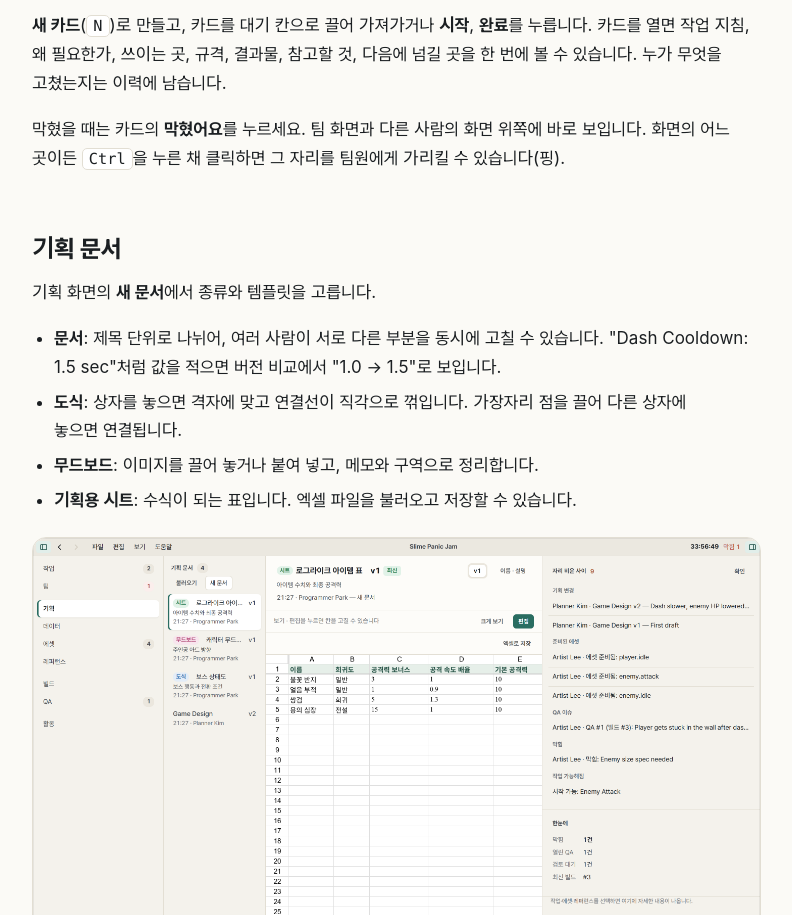
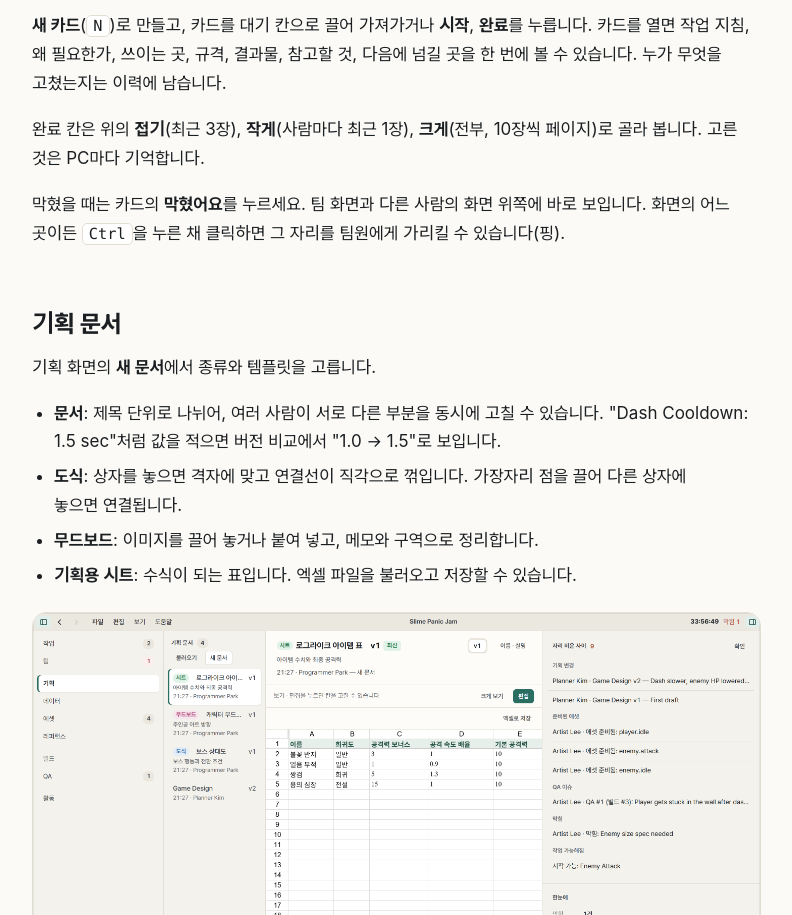
Before and after one commit to tuiella/gamejam-hub, a plain HTML site: page guide.html in a window 1280 px wide. Shown: the part 2747-3662 px from the top of the page, without its empty margins (324-1116 px from the left). Drawn offline with Linux system fonts and the light colour scheme; a web font is replaced by a local one.

Commit message:
설명서: 완료 칸 보기 세 단계 (0.1.2)
Co-Authored-By: Claude Opus 5.5 <noreply@anthropic.com>

```diff
--- a/guide.html
+++ b/guide.html
@@ -102,6 +102,7 @@
 
       <h2 id="cards">작업 카드</h2>
       <p><b>새 카드</b>(<kbd>N</kbd>)로 만들고, 카드를 대기 칸으로 끌어 가져가거나 <b>시작</b>, <b>완료</b>를 누릅니다. 카드를 열면 작업 지침, 왜 필요한가, 쓰이는 곳, 규격, 결과물, 참고할 것, 다음에 넘길 곳을 한 번에 볼 수 있습니다. 누가 무엇을 고쳤는지는 이력에 남습니다.</p>
+      <p>완료 칸은 위의 <b>접기</b>(최근 3장), <b>작게</b>(사람마다 최근 1장), <b>크게</b>(전부, 10장씩 페이지)로 골라 봅니다. 고른 것은 PC마다 기억합니다.</p>
       <p>막혔을 때는 카드의 <b>막혔어요</b>를 누르세요. 팀 화면과 다른 사람의 화면 위쪽에 바로 보입니다. 화면의 어느 곳이든 <kbd>Ctrl</kbd>을 누른 채 클릭하면 그 자리를 팀원에게 가리킬 수 있습니다(핑).</p>
 
       <h2 id="docs">기획 문서</h2>
```
